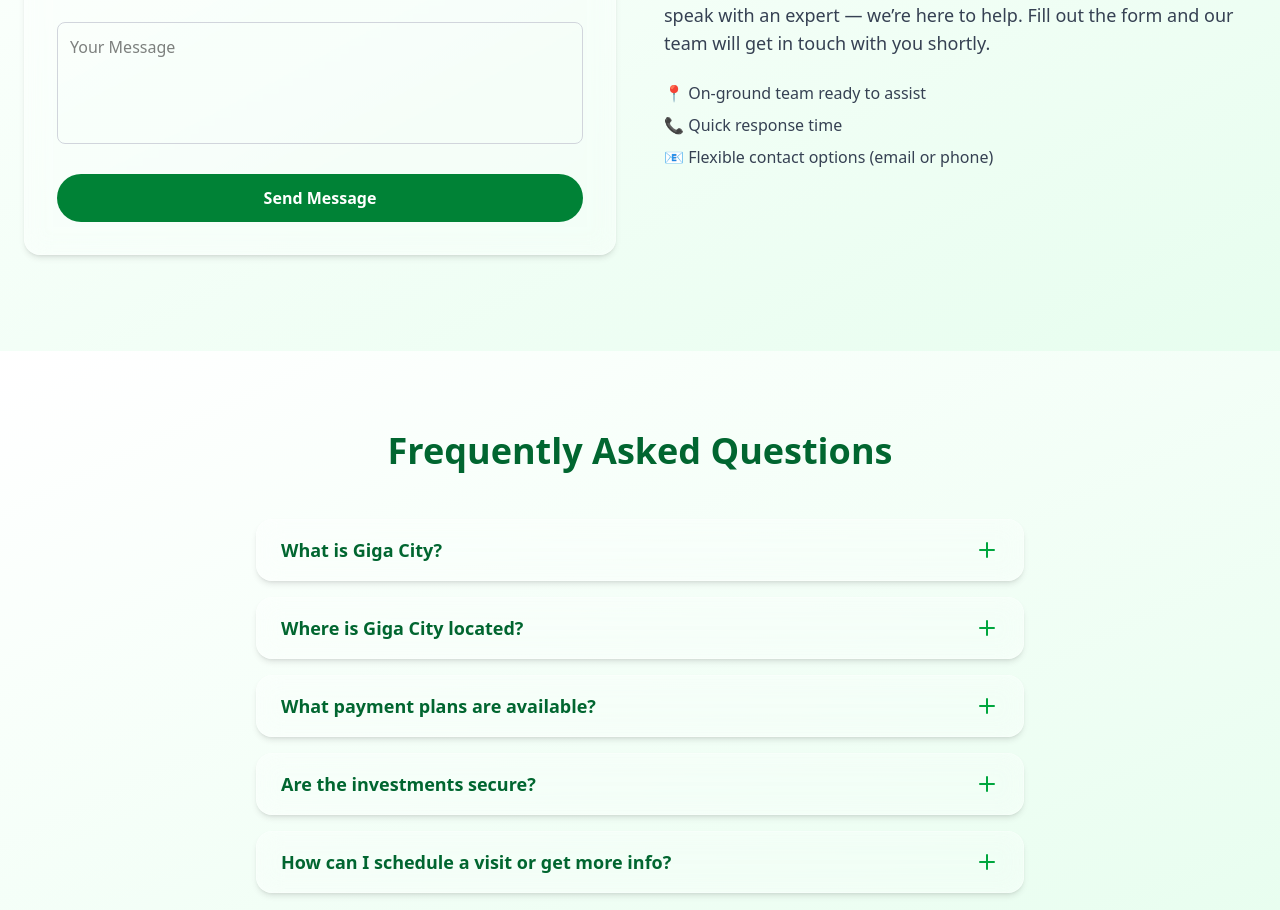
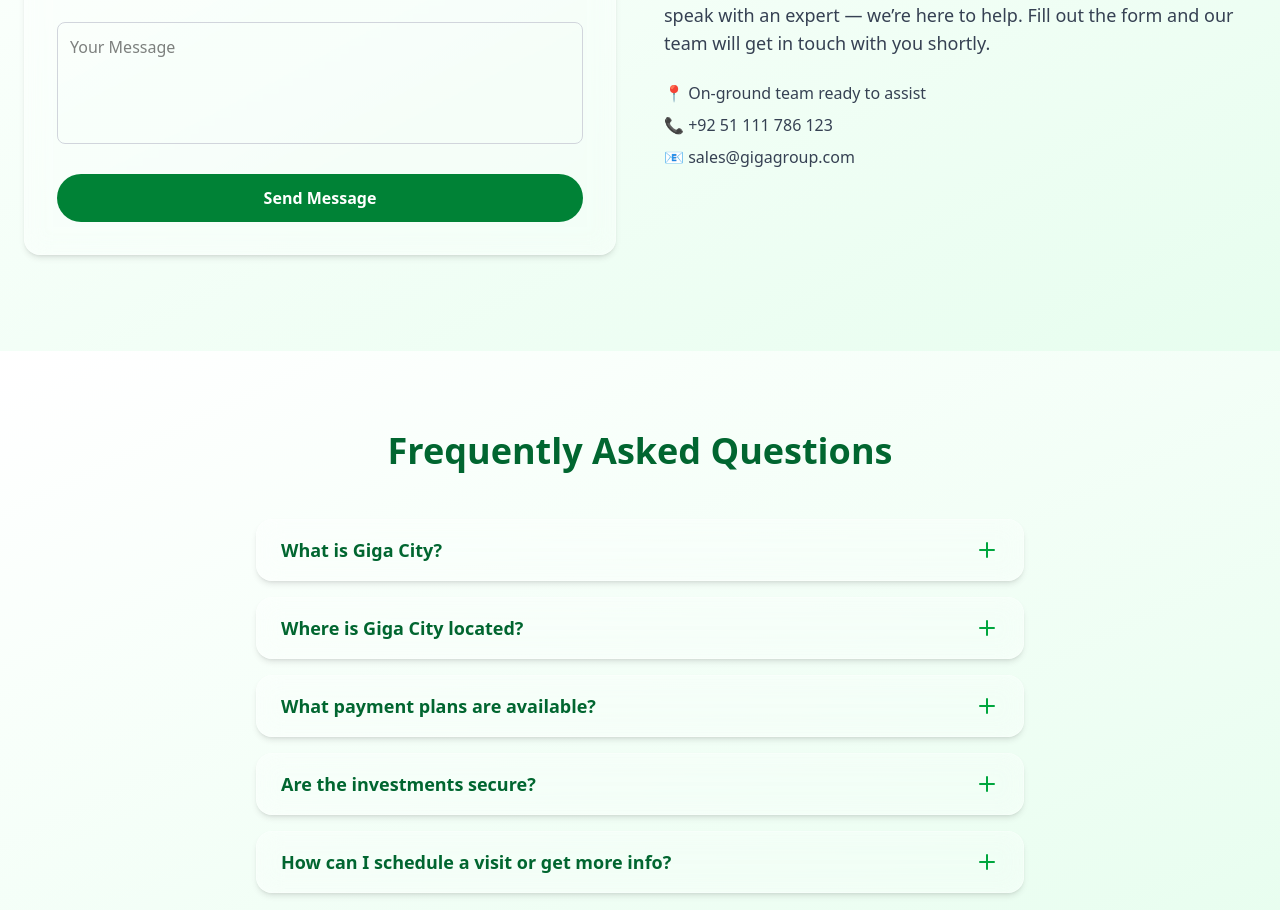
Before and after one commit to GigaGroupAE/gigacity, a Next.js app: page / in a window 1280 px wide. Shown: the part 10956-11866 px from the top of the page. Built offline with nearby package versions, Linux system fonts and the light colour scheme.

Commit message:
Update ContactForm.tsx

```diff
--- a/src/components/ContactForm.tsx
+++ b/src/components/ContactForm.tsx
@@ -112,8 +112,8 @@
           </p>
           <ul className="text-gray-700 space-y-2">
             <li>📍 On-ground team ready to assist</li>
-            <li>📞 Quick response time</li>
-            <li>📧 Flexible contact options (email or phone)</li>
+            <li>📞 +92 51 111 786 123</li>
+            <li>📧 sales@gigagroup.com</li>
           </ul>
         </motion.div>
       </div>
```
